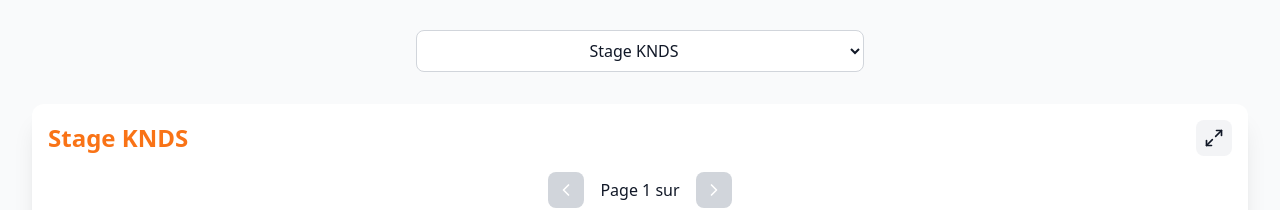
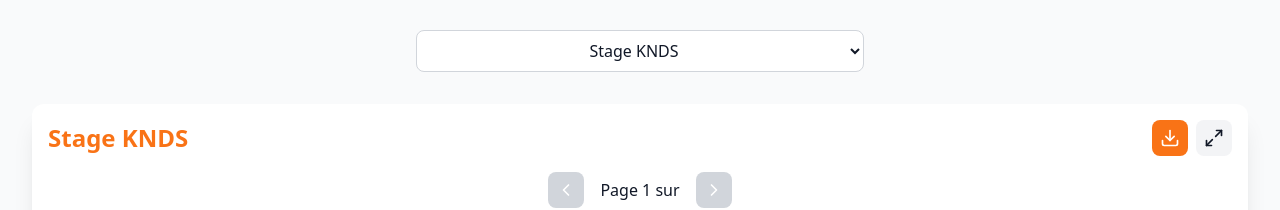
Before and after one commit to CapitaineRick/Portfolio, a React (Vite) app: page / in a window 1280 px wide. Shown: the part 7086-7296 px from the top of the page. Built offline with nearby package versions, Linux system fonts and the light colour scheme.

Commit message:
Update Documentation component with PDF viewer and download

```diff
--- a/src/components/sections/Documentation.tsx
+++ b/src/components/sections/Documentation.tsx
@@ -1,6 +1,6 @@
 import React, { useEffect, useRef, useState } from 'react';
 import { projectsData } from '../../data/projectsData';
-import { ChevronLeft, ChevronRight, Briefcase, GraduationCap, Maximize2, Minimize2 } from 'lucide-react';
+import { ChevronLeft, ChevronRight, Briefcase, GraduationCap, Maximize2, Minimize2, Download } from 'lucide-react';
 import { useProject } from '../../contexts/ProjectContext';
 import { Document, Page, pdfjs } from 'react-pdf';
 import 'react-pdf/dist/esm/Page/AnnotationLayer.css';
@@ -56,6 +56,17 @@ const Documentation: React.FC = () => {
   const toggleFullscreen = () => {
     setIsFullscreen(!isFullscreen);
     setScale(isFullscreen ? 1.0 : 1.5);
+  };
+
+  const handleDownload = () => {
+    if (project?.pdfUrl) {
+      const link = document.createElement('a');
+      link.href = project.pdfUrl;
+      link.download = `${project.title}.pdf`;
+      document.body.appendChild(link);
+      link.click();
+      document.body.removeChild(link);
+    }
   };
 
   function onDocumentLoadSuccess({ numPages }: { numPages: number }) {
@@ -150,6 +161,13 @@ const Documentation: React.FC = () => {
               <h3 className="text-2xl font-bold text-orange-500">{project.title}</h3>
               <div className="flex gap-2">
                 <button
+                  onClick={handleDownload}
+                  className="p-2 rounded-lg bg-orange-500 text-white hover:bg-orange-600"
+                  title="Télécharger le PDF"
+                >
+                  <Download size={20} />
+                </button>
+                <button
                   onClick={toggleFullscreen}
                   className="p-2 rounded-lg bg-gray-100 dark:bg-gray-700 hover:bg-gray-200 dark:hover:bg-gray-600"
                 >
```
